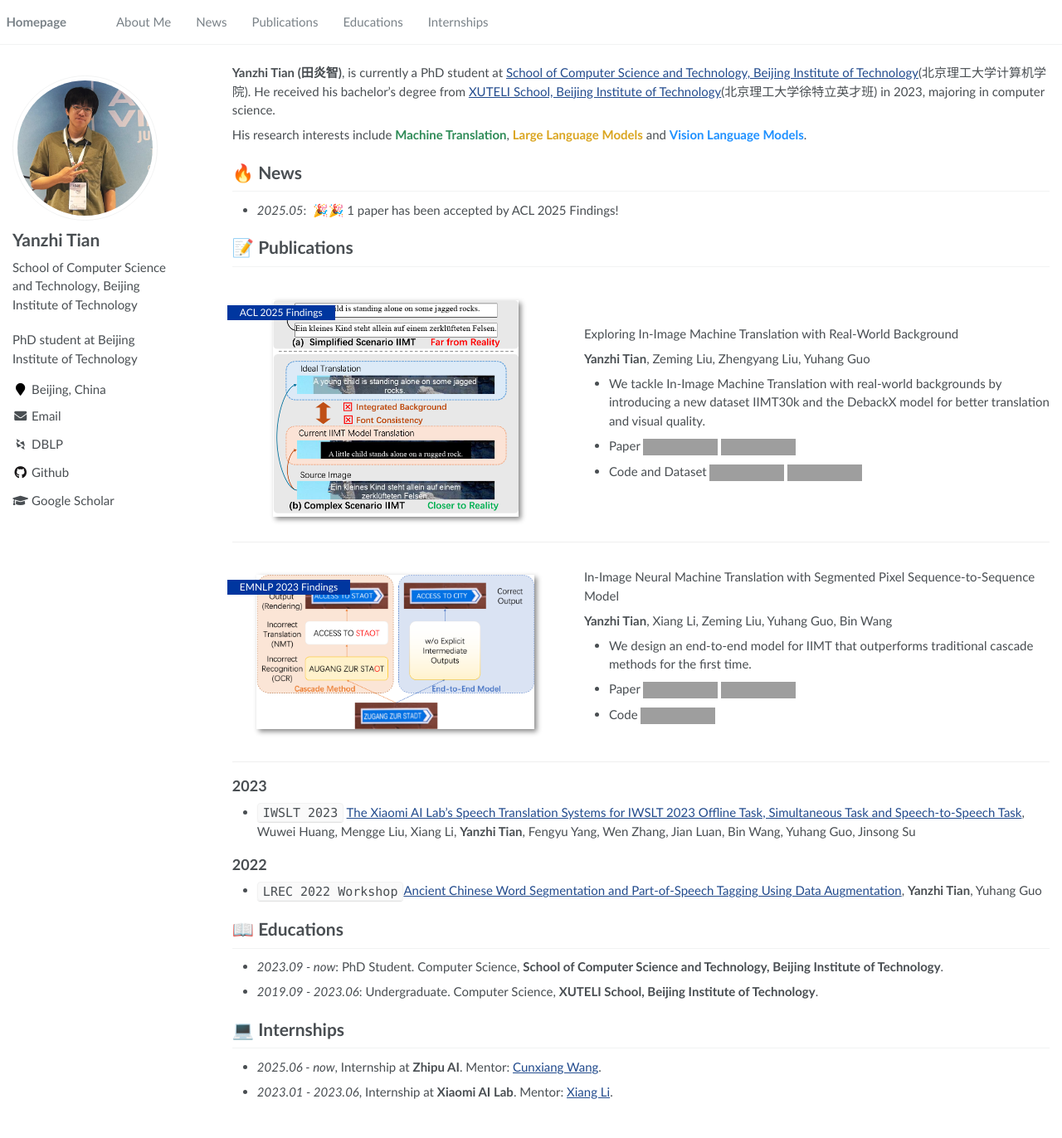
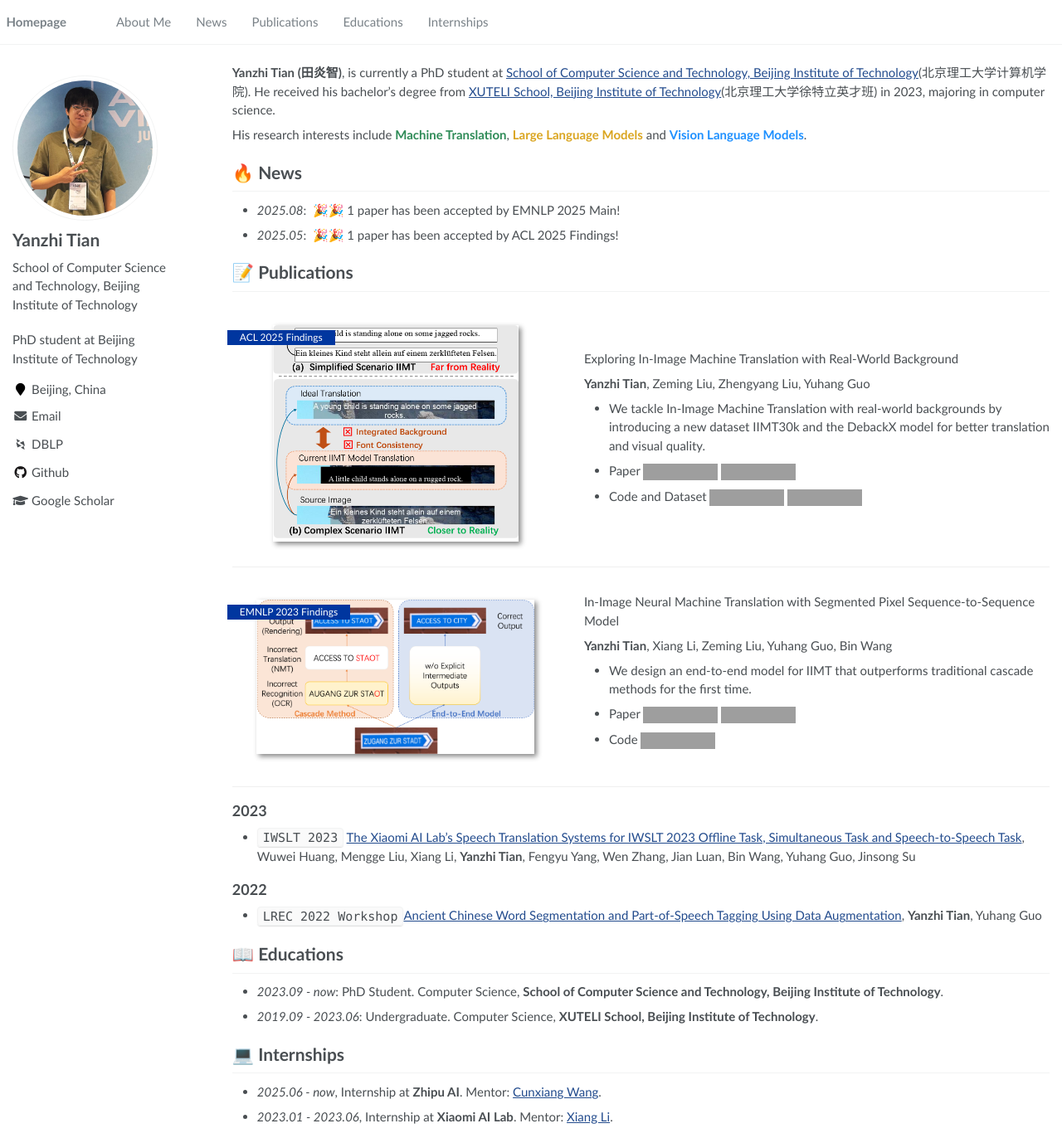
Before and after one commit to YanzhiTian/yanzhitian.github.io, a Jekyll site: the page built from _pages/about.md, in a window 1280 px wide and 1372 px high, cut to the strip 0-1372 px from the top of the window. Shown: the whole strip at 83% size. Built offline with Jekyll 4.4.1, drawn with Linux system fonts in a browser that asks for light colours; some web fonts are replaced; grey boxes are pictures that could not be loaded.

Commit message:
first commit

```diff
--- a/_pages/about.md
+++ b/_pages/about.md
@@ -26,6 +26,7 @@ His research interests include <font color="#2E8B57"><b>Machine Translation</b><
 
 # 🔥 News
 
+- *2025.08*: &nbsp;🎉🎉 1 paper has been accepted by EMNLP 2025 Main!
 - *2025.05*: &nbsp;🎉🎉 1 paper has been accepted by ACL 2025 Findings!
 <!-- - *2023.10*: &nbsp;🎉🎉 1 paper has been accepted by EMNLP 2023 Findings! -->
 
```
